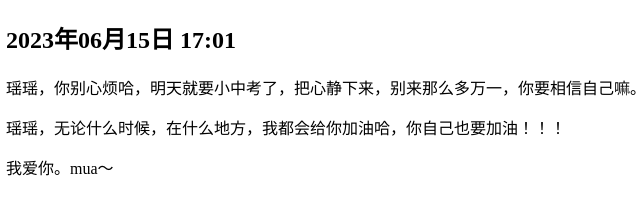
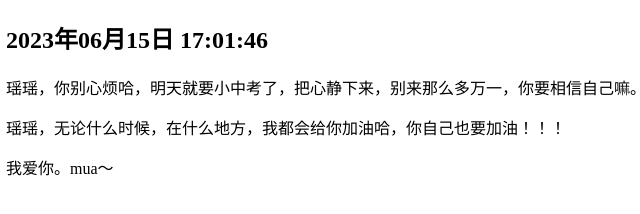
Before and after one commit to abpdf/abpdf.github.io, a plain HTML site: page message/message/3.html in a window 1280 px wide. Shown: the full height of the page, 2-642 px from the left. Drawn offline with Linux system fonts and the light colour scheme.

Commit message:
Update 3.html

```diff
--- a/message/message/3.html
+++ b/message/message/3.html
@@ -6,7 +6,7 @@
 </head>
 <body>
     <div>
-        <h2>2023年06月15日 17:01</h2>
+        <h2>2023年06月15日 17:01:46</h2>
         <div>
             <p>瑶瑶，你别心烦哈，明天就要小中考了，把心静下来，别来那么多万一，你要相信自己嘛。肯定能达到B。</p>
             <p>瑶瑶，无论什么时候，在什么地方，我都会给你加油哈，你自己也要加油！！！</p>
```
